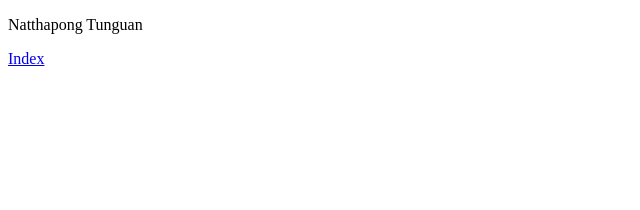
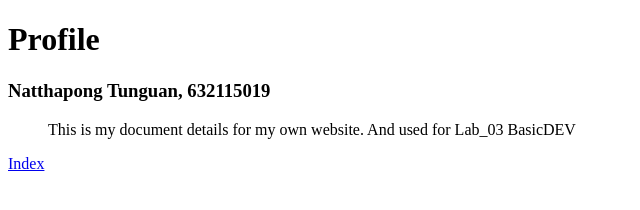
Before and after one commit to popbobkok/Lab_BasicDev_03, a plain HTML site: page profile.html in a window 1280 px wide. Shown: the whole page, without its empty margins (0-640 px from the left). Drawn offline with Linux system fonts and the light colour scheme.

Commit message:
commit add detail profile

```diff
--- a/profile.html
+++ b/profile.html
@@ -2,9 +2,18 @@
 <html>
 <head>
  <title>Profile</title>
+ <h1>Profile</h1>
 </head>
 <body>
-    <p>Natthapong Tunguan</p>
-    <a href="index.html">Index</a>
+
+    <header><div>
+        <h3>Natthapong Tunguan, 632115019 </h3></div>
+
+    <div>
+        <blockquote> This is my document details for my own website. And used for Lab_03 BasicDEV </blockquote>
+    </div>
+    </header>
+<a href="index.html">Index</a>
+
 </body>
 </html>
```
